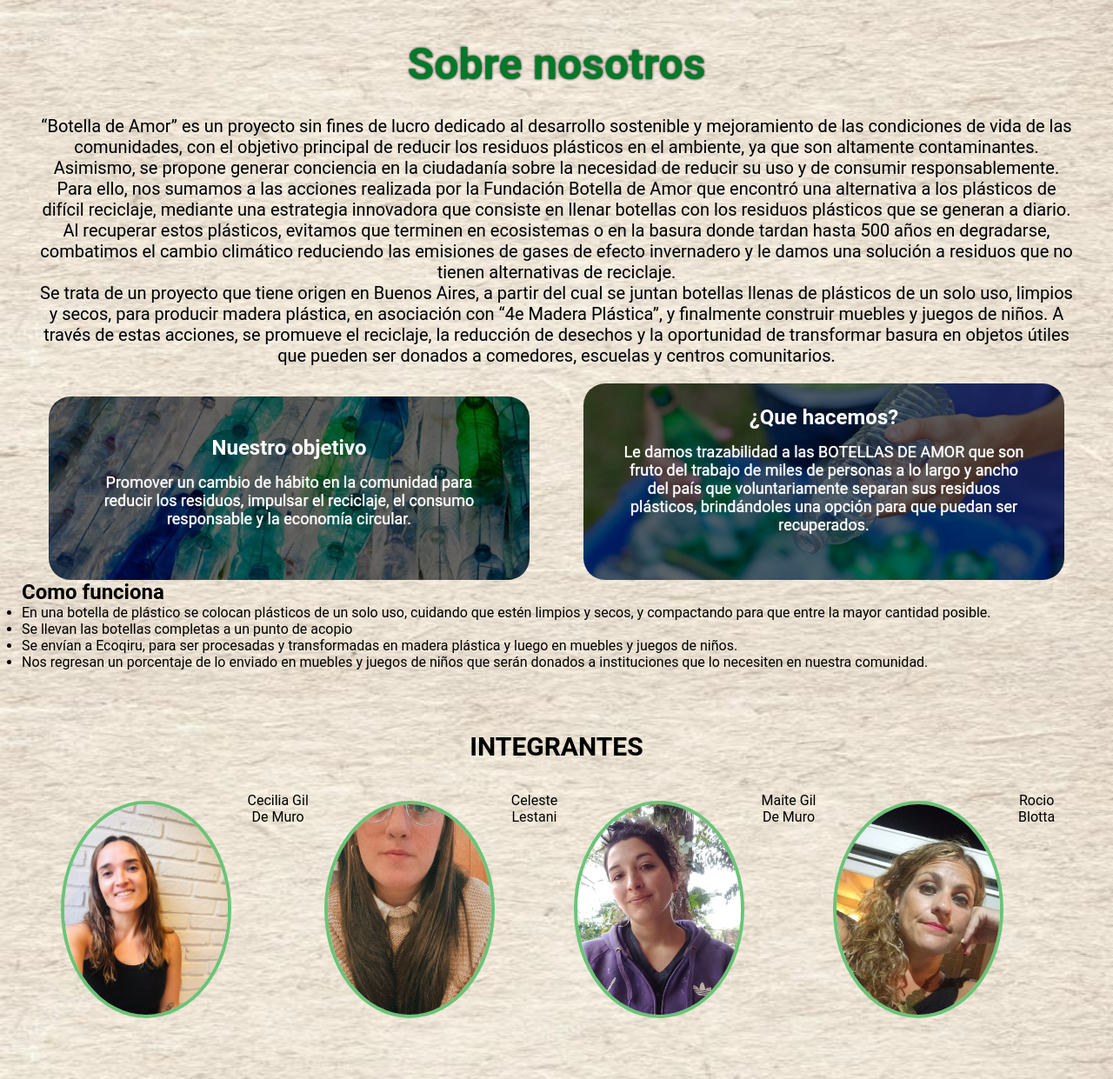
After one commit to AlexLopezz/Fundacion_Info2022, a Django app: page /sobre-nosotros/ in a window 1280 px wide. The commit adds this page. Shown: the whole page at 87% size. Run offline with Django 3.2, Linux system fonts and the light colour scheme.

Commit message:
actualizado mision

```diff
--- a/Info/urls.py
+++ b/Info/urls.py
@@ -15,7 +15,7 @@ Including another URLconf
 """
 from django.contrib import admin
 from django.urls import path, include
-from .views import home, mision, somos
+from .views import home, sobre_nosotros
 from django.conf.urls.static import static
 from django.conf import settings
 
@@ -25,6 +25,5 @@ urlpatterns = [
     path('accounts/', include('apps.usuarios.urls')),
     path('accounts/', include('django.contrib.auth.urls')),
     path('seccion/',include('apps.noticias.urls')),
-    path('mision/', mision, name = 'mision'),
-    path('somos/', somos, name = 'somos'),
+    path('sobre-nosotros/', sobre_nosotros, name = 'sobre nosotros'),
 ] + static(settings.MEDIA_URL, document_root=settings.MEDIA_ROOT)
--- a/Info/views.py
+++ b/Info/views.py
@@ -3,8 +3,5 @@ from django.shortcuts import render
 def home(request):
 	return render(request,'home.html')
 
-def mision(request):
-    return render(request, 'mision.html')
-
-def somos(request):
-    return render(request, 'somos.html')
+def sobre_nosotros(request):
+    return render(request, 'sobre-nosotros.html')
--- a/apps/noticias/urls.py
+++ b/apps/noticias/urls.py
@@ -1,10 +1,10 @@
 from django.urls import path
-from .views import noticias, articulo, categoria, mision
+from .views import noticias, articulo, categoria, sobre_nosotros
 
 
 urlpatterns = [
     path('noticias/', noticias, name='noticias'),
     path('articulo/<int:art>',articulo, name= 'articulo'),
-    path('mision/', mision, name= 'mision'),
+    path('sobre-nosotros/', sobre_nosotros, name= 'sobre nosotros'),
     path('categoria/<int:cat>', categoria, name ='categoria'),
 ]
--- a/apps/noticias/views.py
+++ b/apps/noticias/views.py
@@ -37,8 +37,8 @@ def articulo(request, art):
 
 
 
-def mision(request):
-    return render(request, 'noticias/mision.html')
+def sobre_nosotros(request):
+    return render(request, 'noticias/sobre-nosotros.html')
 
 def categoria(request, cat):
     cat_object = Categoria.objects.get(pk=cat)
--- /dev/null
+++ b/static/noticias/mision.css
@@ -0,0 +1,108 @@
+* {
+    margin: 0;
+    padding: 0;
+    box-sizing: border-box;
+    font-family: 'Roboto', sans-serif;
+}
+
+.container{
+    display: flex;
+    flex-direction: column;
+    width: 100%;
+    justify-content: center;
+    align-content: center;
+    padding: 25px;
+}
+
+body{
+    background-image: url('/static/img/fondo.jpg');
+    background-position: center;
+    background-repeat: no-repeat;
+    background-size: 100% 100%;
+    background-attachment: fixed;
+}
+
+.sobre-nosotros{
+    text-align: center;
+    margin: 5px;
+}
+
+.sobre-nosotros h1{
+    padding: 15px;
+    font-size: 50px;
+    color: rgb(1, 122, 42);
+    text-shadow: 0 0 3px rgb(0, 0, 0);
+}
+
+.sobre-nosotros p{
+    padding: 15px;
+    font-size: 20px;
+    color: rgb(0, 0, 0);
+    text-shadow: 0 0 1px rgb(214, 214, 214);
+}
+.container-mision{
+    display: flex;
+    width: 100%;
+    justify-content: space-around;
+    align-content: center;
+}
+
+.objetivo{
+    width: 45%;
+    background-image: linear-gradient(rgba(0, 0, 0, 0.6),rgba(0,0,0,0.6)), url('/static/img/fondo-objetivo.jpg');
+    background-position: center;
+    background-repeat: no-repeat;
+    background-size: cover;
+    background-attachment: inherit;
+    color: white;
+    padding: 45px;
+    text-align: center;
+    border-radius: 25px;
+    margin-top: 15px;
+}
+.objetivo p{
+    padding: 15px;
+    font-size: 18px;
+    text-shadow: 0 0 1px whitesmoke;
+}
+.que-hacemos{
+    width: 45%;
+    background-image: linear-gradient(rgba(0, 0, 0, 0.6),rgba(0,0,0,0.6)), url('/static/img/fondo-quehacemos.jpg');
+    background-position: center;
+    background-repeat: no-repeat;
+    background-size: cover;
+    background-attachment: inherit;
+    color: white;
+    padding: 25px;
+    text-align: center;
+    border-radius: 25px;
+}
+.que-hacemos p{
+    padding: 15px;
+    font-size: 18px;
+    text-shadow: 0 0 1px whitesmoke;
+}
+
+.container-integrantes{
+    display: flex;
+    width: 100%;
+}
+
+.container-integrantes img{
+    width: 300px;
+    border-radius: 100%;
+    height: 250px;
+    object-fit: cover;
+    border: 4px solid rgb(104, 197, 119);
+    margin: 10px;
+}
+
+.box{
+    margin: 35px;
+    text-align: center;
+}
+
+.box h3{
+    margin: 35px;
+    font-size: 30px;
+}
--- a/templates/home.html
+++ b/templates/home.html
@@ -11,11 +11,9 @@
 
         <ul>
             <li>
-                <a href="{% url 'somos' %}">Quienes somos</a>
+                <a href="{% url 'sobre nosotros' %}">Sobre Nosotros</a>
             </li>
-            <li>
-                <a href="{% url 'mision' %}">Mision</a>
-            </li>
+
             {% if user.is_authenticated %}
             <li>
                 <a href="#">Usuario: {{ user.username }}</a>
--- a/templates/noticias/seccion_noticias.html
+++ b/templates/noticias/seccion_noticias.html
@@ -46,7 +46,7 @@
                     {% endif %}
                     </li>
                     <li class="nav-item">
-                        <a class="nav-link" aria-current="page" href="{% url 'mision' %}">Mision</a>
+                        <a class="nav-link" aria-current="page" href="{% url 'sobre nosotros' %}">Sobre Nosotros</a>
                     </li>
                 </ul>
                 <form class="d-flex" role="search">
--- /dev/null
+++ b/templates/sobre-nosotros.html
@@ -0,0 +1,62 @@
+{% load static %}
+<!DOCTYPE html>
+<html lang="en">
+<head>
+    <meta charset="UTF-8">
+    <meta http-equiv="X-UA-Compatible" content="IE=edge">
+    <meta name="viewport" content="width=device-width, initial-scale=1.0">
+    <title>Sobre Nosotros</title>
+    <link rel="stylesheet" href="{% static 'noticias/mision.css' %}">
+</head>
+
+<body>
+    <div class="container">
+        <div class="sobre-nosotros">
+            <h1>Sobre nosotros</h1>
+                <p>“Botella de Amor” es un proyecto sin fines de lucro dedicado al desarrollo sostenible y mejoramiento de las condiciones de vida de las comunidades, con el objetivo principal de reducir los residuos plásticos en el ambiente, ya que son altamente contaminantes. Asimismo, se propone generar conciencia en la ciudadanía sobre la necesidad de reducir su uso y de consumir responsablemente. <br> Para ello, nos sumamos a las acciones realizada por la Fundación Botella de Amor que encontró una alternativa a los plásticos de difícil reciclaje, mediante una estrategia innovadora que consiste en llenar botellas con los residuos plásticos que se generan a diario. Al recuperar estos plásticos, evitamos que terminen en ecosistemas o en la basura donde tardan hasta 500 años en degradarse, combatimos el cambio climático reduciendo las emisiones de gases de efecto invernadero y le damos una solución a residuos que no tienen alternativas de reciclaje. <br> Se trata de un proyecto que tiene origen en Buenos Aires, a partir del cual se juntan botellas llenas de plásticos de un solo uso, limpios y secos, para producir madera plástica, en asociación con “4e Madera Plástica”, y finalmente construir muebles y juegos de niños. A través de estas acciones, se promueve el reciclaje, la reducción de desechos y la oportunidad de transformar basura en objetos útiles que pueden ser donados a comedores, escuelas y centros comunitarios.
+            </p>
+        </div>
+
+        <div class="container-mision">
+            <div class="objetivo">
+                <h2>Nuestro objetivo</h2>
+                <p>
+                    Promover un cambio de hábito en la comunidad para reducir los residuos, impulsar el reciclaje, el consumo responsable y la economía circular.
+                </p>
+            </div>
+
+            <div class="que-hacemos">
+                <h2>¿Que hacemos?</h2>
+                <p>Le damos trazabilidad a las BOTELLAS DE AMOR que son fruto del trabajo de miles de personas a lo largo y ancho del país que voluntariamente separan sus residuos plásticos, brindándoles una opción para que puedan ser recuperados.
+                </p>
+            </div>
+        </div>
+
+        <div class="como-funciona">
+            <h2>Como funciona</h2>
+            <ul>
+                <li>En una botella de plástico se colocan plásticos de un solo uso, cuidando que estén limpios y secos, y compactando para que entre la mayor cantidad posible.</li>
+                <li>Se llevan las botellas completas a un punto de acopio</li>
+                <li>Se envían a Ecoqiru, para ser procesadas y transformadas en madera plástica y luego en muebles y juegos de niños. </li>
+                <li>Nos regresan un porcentaje de lo enviado en muebles y juegos de niños que serán donados a instituciones que lo necesiten en nuestra comunidad. </li>
+            </ul>
+        </div>
+
+
+        <div class="box">
+            <h3>INTEGRANTES</h3>
+            <div class="container-integrantes">
+                <img src="{% static 'img/CeciliaGilDeMuro.jpeg' %}" alt="">
+                <p>Cecilia Gil De Muro</p>
+                <img src="{% static 'img/CelesteLestani.jpeg' %}" alt="">
+                <p>Celeste Lestani</p>
+                <img src="{% static 'img/MaiteGilDeMuro.jpeg' %}" alt="">
+                <p>Maite Gil De Muro</p>
+                <img src="{% static 'img/RocioBlotta.jpeg' %}" alt="">
+                <p>Rocio Blotta</p>
+            </div>
+        </div>
+
+    </div>
+</body>
+</html>
```
Also changed, not shown: templates/mision.html (deleted, +0 -26 lines), templates/somos.html (deleted, +0 -12 lines), Info/db.sqlite3, static/img/CeciliaGilDeMuro.jpeg (renamed from static/img/intgrantesfund/CeciliaGilDeMuro.jpeg), static/img/CelesteLestani.jpeg (renamed from static/img/intgrantesfund/CelesteLestani.jpeg), static/img/MaiteGilDeMuro.jpeg (renamed from static/img/intgrantesfund/MaiteGilDeMuro.jpeg), static/img/RocioBlotta.jpeg (renamed from static/img/intgrantesfund/RocioBlotta.jpeg), static/img/fondo-objetivo.jpg (added), static/img/fondo-quehacemos.jpg (added).
